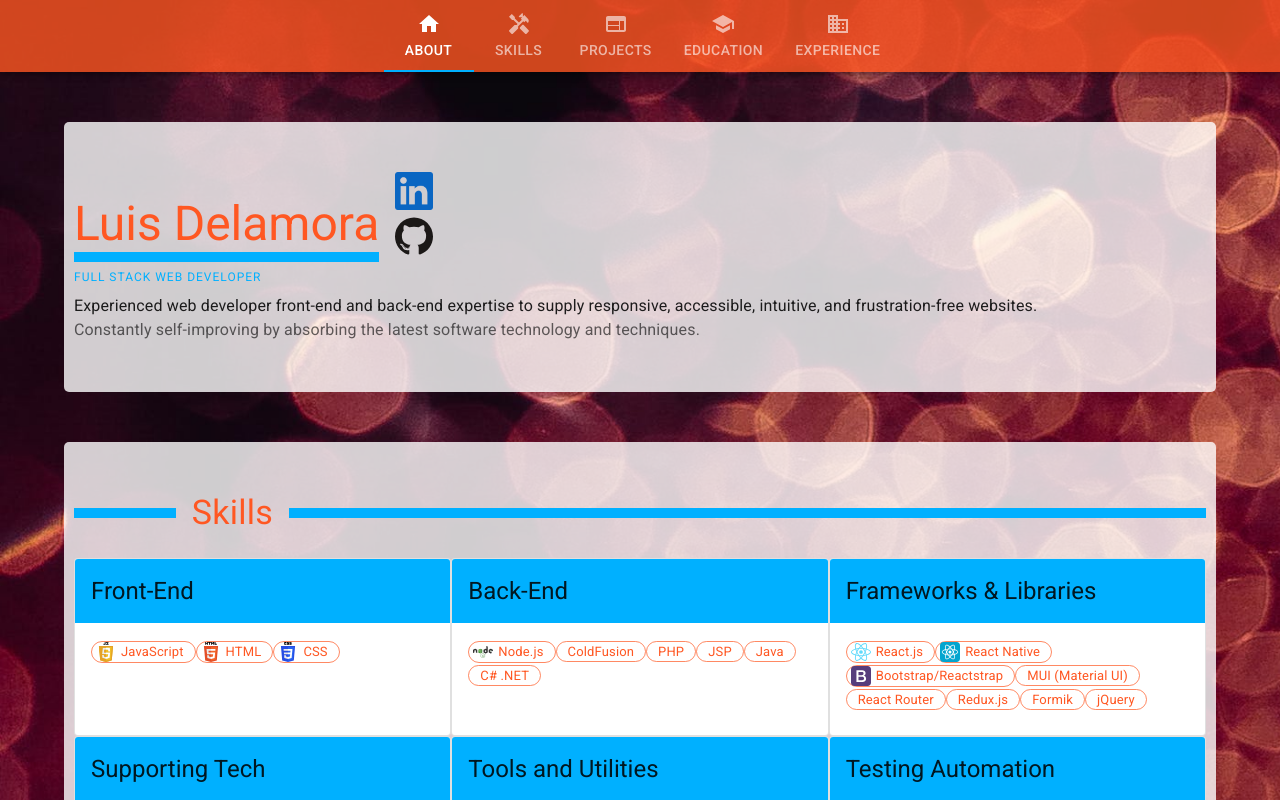
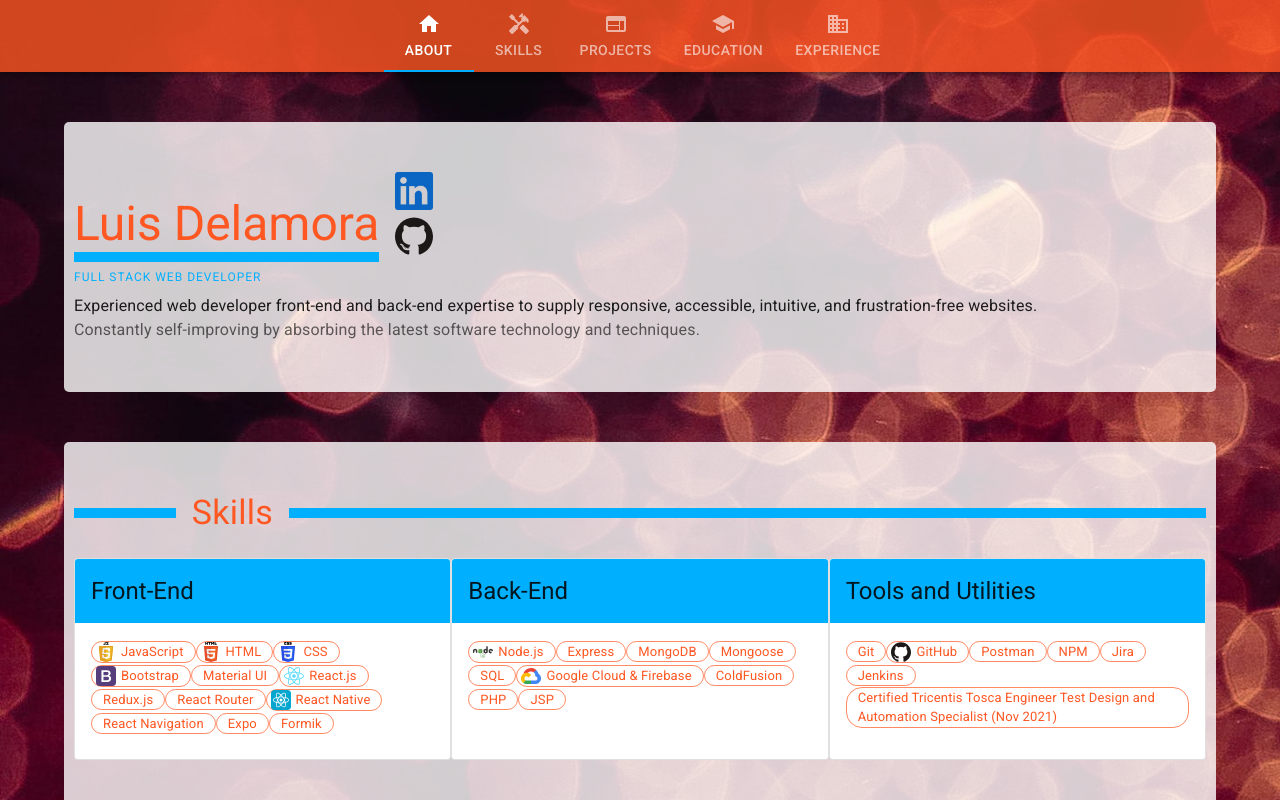
Before and after one commit to eccos/portfolio, a React (Create React App) app: page / in a window 1280 px wide. Shown: the top 800 px of the page. Built offline with nearby package versions, Linux system fonts and the light colour scheme; a web font is replaced by a local one.

Commit message:
add backend skills. merge some skill sections

```diff
--- a/src/sections/SkillsSection.js
+++ b/src/sections/SkillsSection.js
@@ -23,7 +23,7 @@ export default function SkillsSection({ label }) {
       <SectionHeader>{label}</SectionHeader>
       <Grid container>
         {skills.map((skill) => (
-          <Grid key={skill.name} item xs={12} sm={6} lg={4}>
+          <Grid key={skill.name} item xs={12} lg={4}>
             <Card variant="outlined" sx={{ minWidth: 275, height: '100%' }}>
               <CardHeader
                 title={skill.name}
@@ -71,6 +71,15 @@ const skills = [
       { name: 'JavaScript', icon: <JsIcon /> },
       { name: 'HTML', icon: <HtmlIcon /> },
       { name: 'CSS', icon: <CssIcon /> },
+      { name: 'Bootstrap', icon: <BootstrapIcon /> },
+      { name: 'Material UI', icon: null },
+      { name: 'React.js', icon: <ReactIcon /> },
+      { name: 'Redux.js', icon: null },
+      { name: 'React Router', icon: null },
+      { name: 'React Native', icon: <ReactNativeIcon /> },
+      { name: 'React Navigation', icon: null },
+      { name: 'Expo', icon: null },
+      { name: 'Formik', icon: null },
     ],
     experience: 80,
   },
@@ -78,58 +87,31 @@ const skills = [
     name: 'Back-End',
     technologies: [
       { name: 'Node.js', icon: <NodeJsIcon /> },
+      { name: 'Express', icon: null },
+      { name: 'MongoDB', icon: null },
+      { name: 'Mongoose', icon: null },
+      { name: 'SQL', icon: null },
+      { name: 'Google Cloud & Firebase', icon: <GoogleCloudIcon /> },
       { name: 'ColdFusion', icon: null },
       { name: 'PHP', icon: null },
       { name: 'JSP', icon: null },
-      { name: 'Java', icon: null },
-      { name: 'C# .NET', icon: null },
     ],
     experience: 60,
   },
   {
-    name: 'Frameworks & Libraries',
-    technologies: [
-      { name: 'React.js', icon: <ReactIcon /> },
-      { name: 'React Native', icon: <ReactNativeIcon /> },
-      { name: 'Bootstrap/Reactstrap', icon: <BootstrapIcon /> },
-      { name: 'MUI (Material UI)', icon: null },
-      { name: 'React Router', icon: null },
-      { name: 'Redux.js', icon: null },
-      { name: 'Formik', icon: null },
-      { name: 'jQuery', icon: null },
-    ],
-    experience: 60,
-  },
-  {
-    name: 'Supporting Tech',
-    technologies: [
-      { name: 'Google Cloud & Firebase', icon: <GoogleCloudIcon /> },
-      { name: 'GitHub/Git', icon: <GitHubIcon /> },
-      { name: 'SQL', icon: null },
-      { name: 'Async API Calls (XML/JSON)', icon: null },
-      { name: 'AJAX', icon: null },
-    ],
-    experience: 70,
-  },
-  {
     name: 'Tools and Utilities',
     technologies: [
+      { name: 'Git', icon: null },
+      { name: 'GitHub', icon: <GitHubIcon /> },
+      { name: 'Postman', icon: null },
       { name: 'NPM', icon: null },
       { name: 'Jira', icon: null },
       { name: 'Jenkins', icon: null },
-      { name: 'Postman', icon: null },
-      { name: 'Windows/Unix CLI', icon: null },
-    ],
-    experience: 90,
-  },
-  {
-    name: 'Testing Automation',
-    technologies: [
       {
         name: 'Certified Tricentis Tosca Engineer Test Design and Automation Specialist (Nov 2021)',
         icon: null,
       },
     ],
-    experience: 80,
+    experience: 90,
   },
 ];
```
